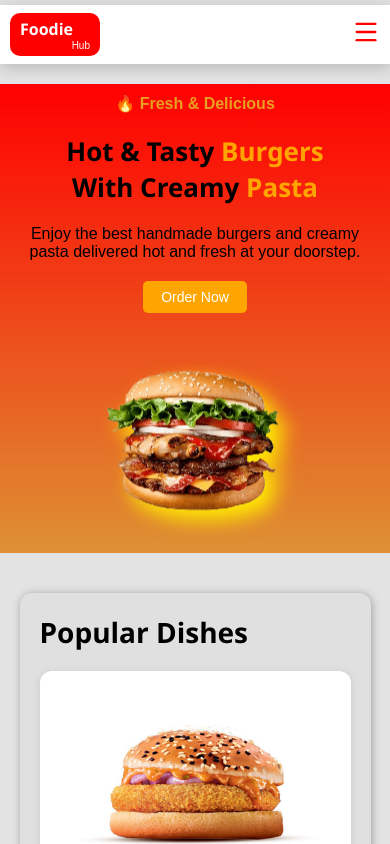
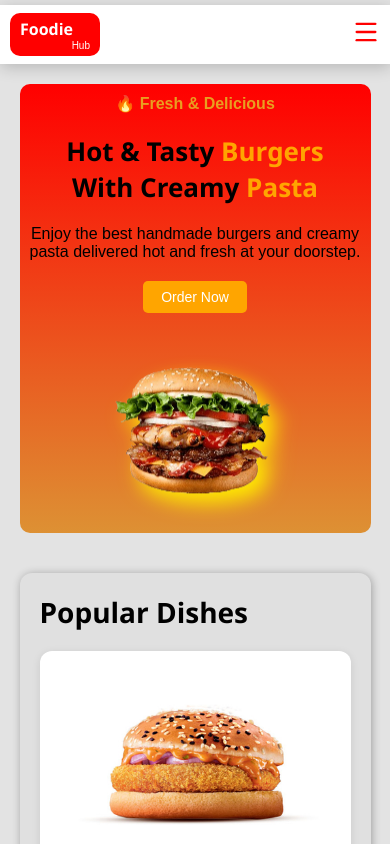
Before and after one commit to prafulM23/foodie-hub-frontend, a React app: page / in a window 390 px wide. Shown: the top 844 px of the page. Built offline with nearby package versions, Linux system fonts and the light colour scheme; the HTML template or start-up script is replaced by a standard one.

Commit message:
modified Hero section for mobile screen size

```diff
--- a/src/pages/HomePage/SubHomePages/Hero.css
+++ b/src/pages/HomePage/SubHomePages/Hero.css
@@ -93,7 +93,6 @@ h1 span {
         height: auto;
         padding: 10px 10px;
         gap: 30px;
-
     }
 
     .hero-benner-text-box {
@@ -125,12 +124,12 @@ h1 span {
     }
 
     .hero-benner-img-box {
-        width: 200px;
-        height: 200px;
+        width: 180px;
+        height: 180px;
     }
 
     .hero-box {
-        border-radius: 0;
-        width: 100%;
+        border-radius: 10px;
+        width: 90%;
     }
 }
```
